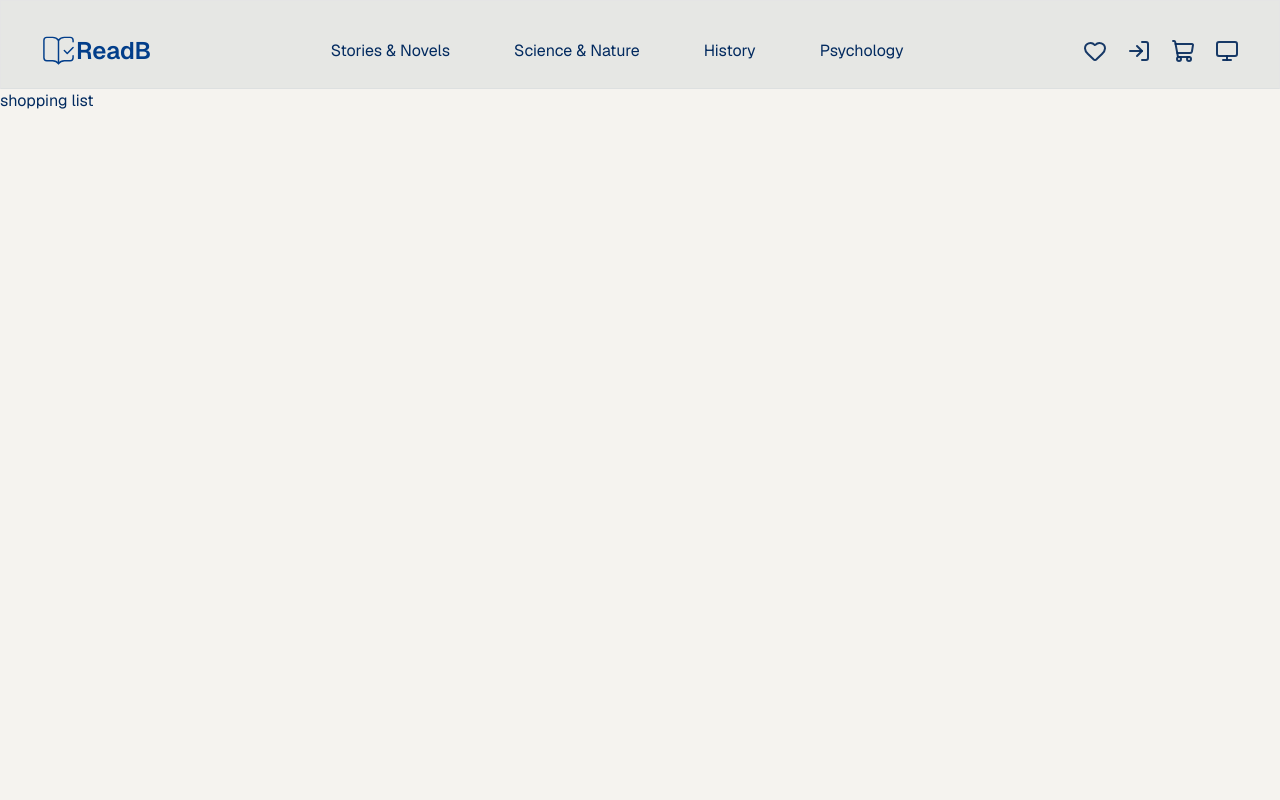
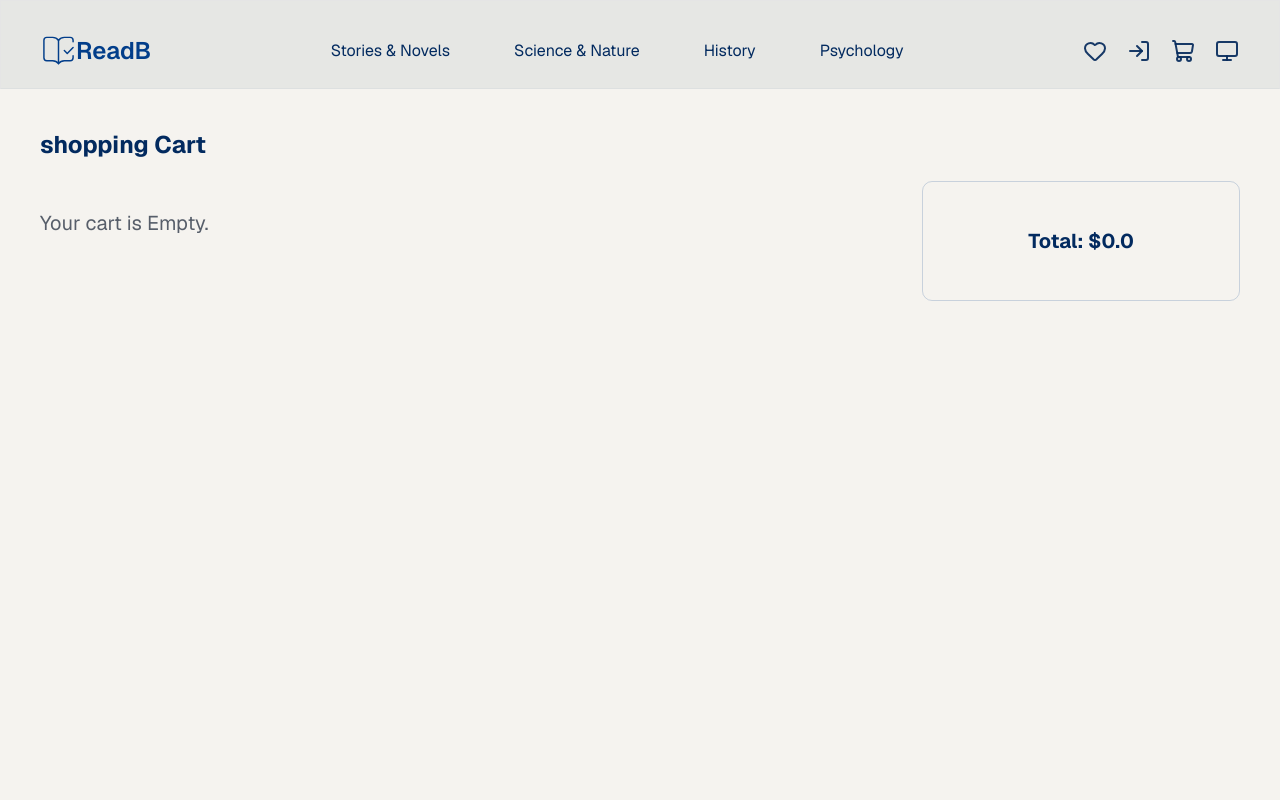
Before and after one commit to Hanieh-yousefzadeh/book-store, a Next.js app: page /cart in a window 1280 px wide. Shown: the top 800 px of the page. Built offline with nearby package versions, Linux system fonts and the light colour scheme.

Commit message:
feat : build cartPage and show shopping list

```diff
--- a/app/(shop)/cart/page.tsx
+++ b/app/(shop)/cart/page.tsx
@@ -1,8 +1,74 @@
-export default function Addcart(){
-    return(
-        <main>
-            shopping list
+"use client"
 
-        </main>
+import { useDispatch, useSelector } from "react-redux"
+import type { stateType, dispatch } from "@/redux/store"
+import { increase, decrease, deletecart } from "@/redux/cartSlice"
+import { Trash } from "lucide-react"
+
+
+
+export default function CartPagr() {
+    const dispatch = useDispatch<dispatch>()
+    const items = useSelector((state: stateType) => state.cart.items)
+
+    const totalPrice = items.reduce((total, item) => total + item.price * item.quantity, 0)
+
+    return (
+        <main className="flex flex-col px-10 py-7">
+            <h1 className=" text-2xl font-bold  pt-3 pb-5"> shopping Cart</h1>
+            <div className="flex  justify-between">
+                <div className="flex flex-col w-250">
+
+                    {items.length === 0 && (
+                        <h2 className="text-xl pt-7 text-[#1e293bbc] ">Your cart is Empty.</h2>
+                    )}
+                    {items.map((book) => (
+                        <div key={book.key} className="flex items-center gap-5 border-b border-[#023d8a2f]  pb-5 mb-5 pt-10">
+                            {book.cover_id && (
+                                <img src={`https://covers.openlibrary.org/b/id/${book.cover_id}-M.jpg`} className="w-20 h-28 object-cover rounded" />
+                            )}
+
+                            <div className="flex-1">
+                                <h2 className="font-semibold"> {book.title} </h2>
+                                <h3 className="text-[#1e293bbc] text-sm">By{book.author_name}</h3>
+
+
+                                <div className="flex items-center gap-3 pt-5 justify-between">
+                                    <p>${book.price.toFixed(1)}</p>
+                                    <div className="flex items-center gap-3">
+                                        <button onClick={() => dispatch(decrease(book.key))} className="border border-[#023d8a2f] rounded px-2  cursor-pointer" >
+                                            -
+                                        </button>
+
+                                        <span>{book.quantity}</span>
+
+                                        <button onClick={() => dispatch(increase(book.key))} className="border border-[#023d8a2f] rounded px-2 cursor-pointer" >
+                                            +
+                                        </button>
+
+                                        <button onClick={() => dispatch(deletecart(book.key))} className="text-red-500 ml-3 cursor-pointer" >
+                                            <Trash />
+                                        </button>
+                                    </div>
+                                    <p className="font-semibold">
+                                        total : ${(book.price * book.quantity).toFixed(1)}
+                                    </p>
+                                </div>
+                            </div>
+
+
+                        </div>
+                    ))}
+                </div>
+
+                <div className="border border-[#023d8a2f] rounded-lg flex flex-col w-90 justify-center items-center gap-5 py-10 min-h-30  max-h-50">
+                    <p className=" text-xl font-bold"> Total: ${totalPrice.toFixed(1)}</p>
+                    {totalPrice > 0 && (
+                        <button className=" font-semibold  text-[#E6E7E4] bg-[#023d8adc] py-2 px-20 rounded-sm cursor-pointer">payment</button>
+                    )}
+                </div>
+            </div>
+
+        </main >
     )
 }
--- a/app/(shop)/favorite/page.tsx
+++ b/app/(shop)/favorite/page.tsx
@@ -4,7 +4,7 @@ import FavoriteBooks from "@/components/favoriteBooks";
 export default function FavoritePage() {
     return (
         <main>
-            <h1 className="p-8 text-3xl font-bold text-center pt-10"> My Favorite Books </h1>
+            <h1 className="px-10 text-2xl font-bold  pt-10 py-7"> My Favorite Books </h1>
 
             <FavoriteBooks />
         </main>
```
